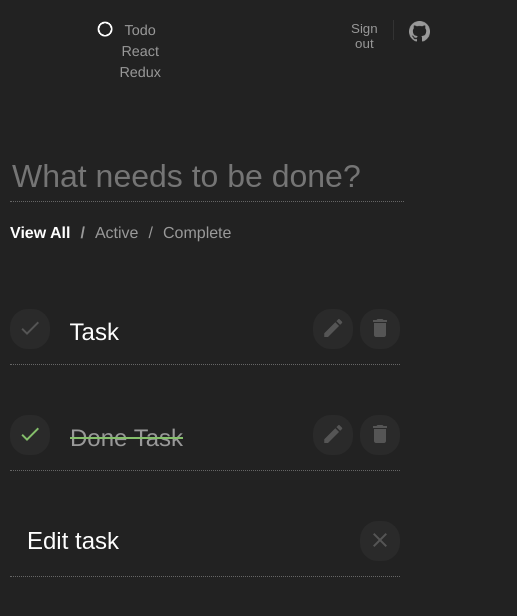
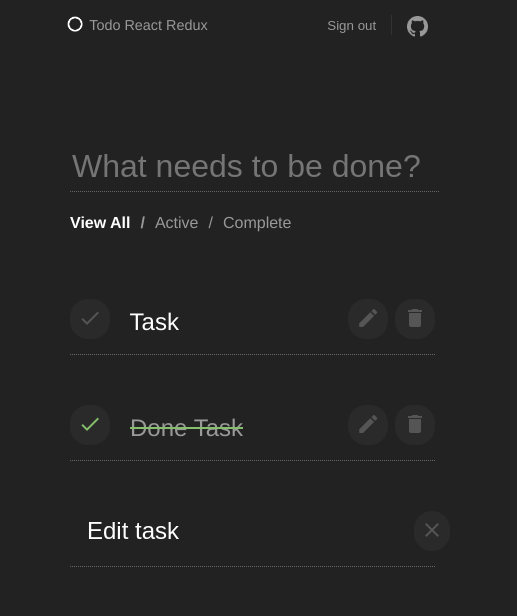
Before and after one commit to hongocthanhtam/advan_html_css, a plain HTML site: page detail.html in a window 390 px wide. Shown: the whole page, 517 px wide, since content can reach past the window. Drawn offline with Linux system fonts and the light colour scheme.

Commit message:
some change

```diff
--- a/css.css
+++ b/css.css
@@ -176,3 +176,25 @@ i:hover{
 .done_button i{
     color: #85bf6b;
 }
+input{
+    outline: none;
+}
+@media only screen and (max-width: 768px) {
+    .content{
+        padding: 0 95px;
+    }
+}
+@media only screen and (max-width: 425px) {
+    header{
+        width: 475px;
+        justify-content: space-around;
+        padding: 0 10px;
+    }
+    .top_icon {
+        padding: 0px 25px;
+    }
+    .content{
+        width: 365px;
+        padding: 0px 60px;
+    }
+}
```
Also changed, not shown: icon/done.svg (added).
